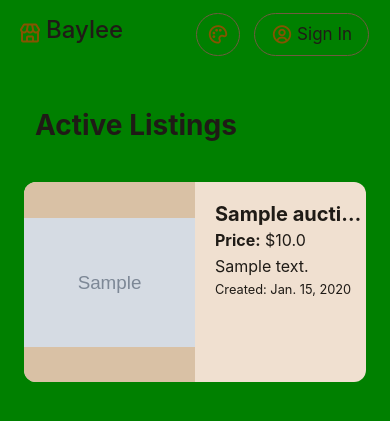
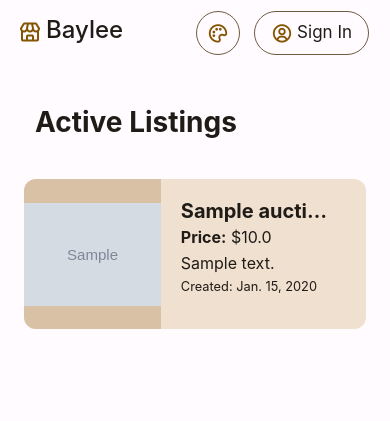
Before and after one commit to pecodeliar/BayleeWeb, a Django app: page / in a window 390 px wide. Shown: the top 421 px of the page. Run offline with Django 4.2, Linux system fonts and the light colour scheme; tables that the repository leaves empty hold one stand-in row (values such as "Sample post"); grey boxes marked "Sample" are stand-in pictures; some libraries are stand-ins or nearby versions.

Commit message:
Mobile style adjustments for home

```diff
--- a/auctions/static/auctions/media.css
+++ b/auctions/static/auctions/media.css
@@ -59,14 +59,15 @@
 
 @media screen and (max-width: 600px) {
 
-    body {
+    /*body {
       background: blue;
-    }
+    }*/
 
     h1 {
         margin-left: 4px;
         margin-right: 8px;
         font-size: 1.5rem;
+        margin-bottom: 5px;
     }
 
     .bx-store {
@@ -114,24 +115,29 @@
         flex-direction: initial;
     }
 
+    .act-list-link {
+    }
+
     .act-list-card {
         display: flex;
     }
 
     .act-list-img-cont {
         min-width: initial;
-        width: 50%;
+        width: 40%;
+        height: 150px;
         border-top-right-radius: 0;
         border-bottom-left-radius: 12px;
     }
 
     .card-body {
-        width: 50%;
+        width: 60%;
+        height: max-content;
     }
 
     .act-list-title,
     .act-list-text {
-        width: 150px;
+        max-width: 150px;
     }
 
     .user-modal {
@@ -142,9 +148,9 @@
 
 @media screen and (max-width: 480px) {
 
-  body {
+  /*body {
     background-color: green;
-  }
+  }*/
 
   #yourmom {
     padding: 0 16px;
```
